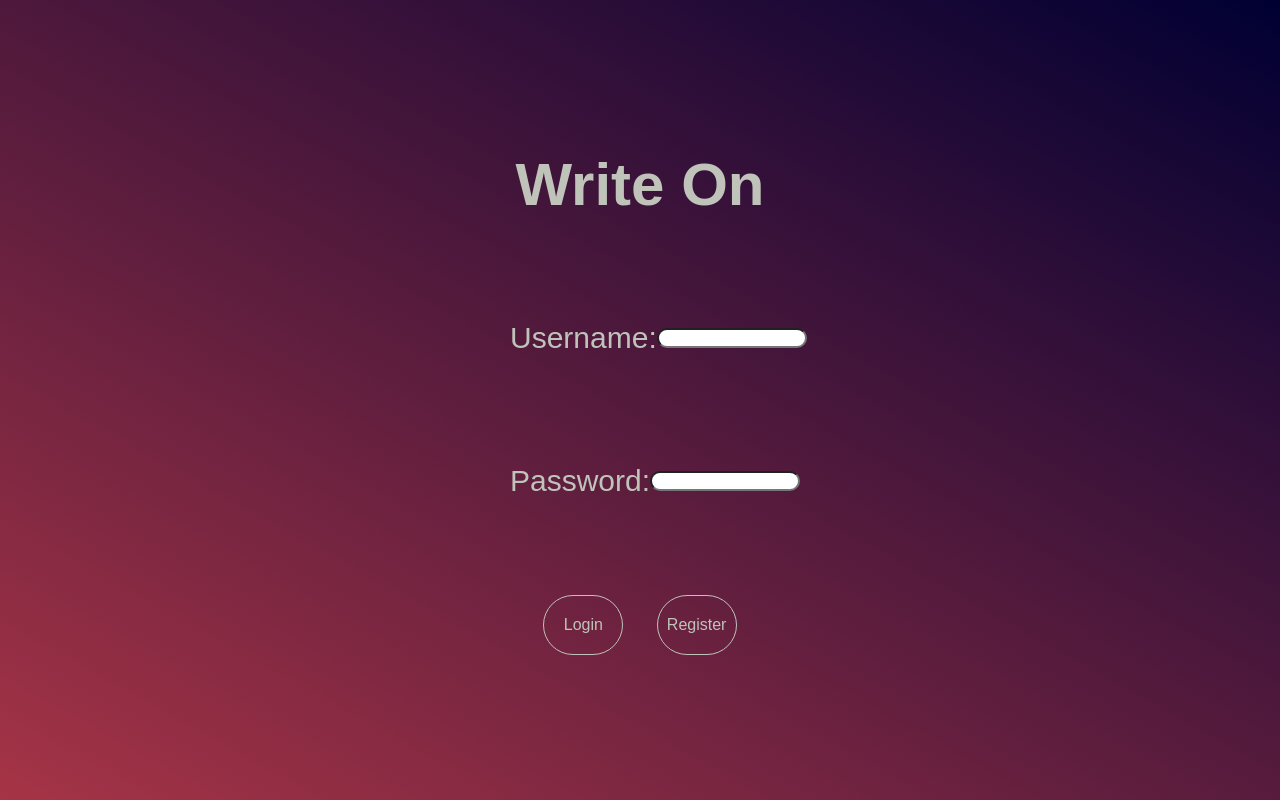
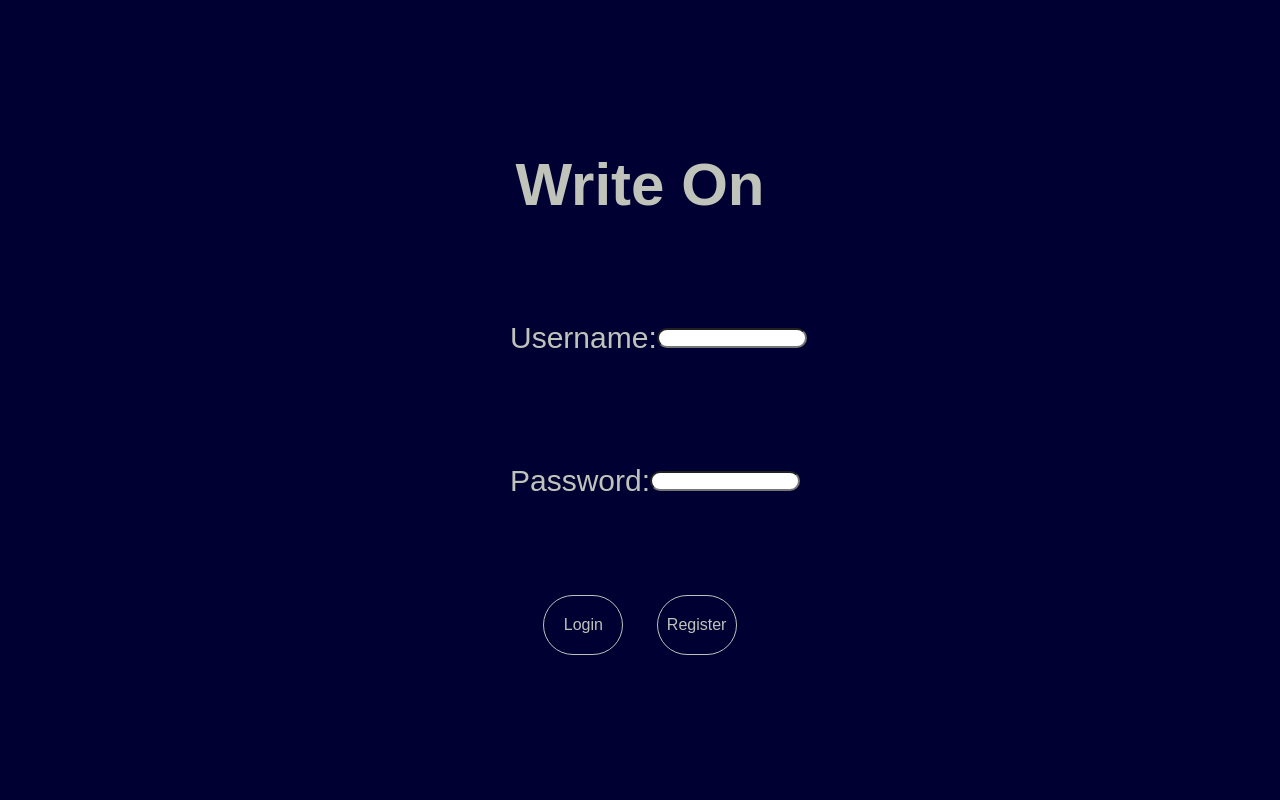
Before and after one commit to ColetonS/personal-project, a React (Create React App) app: page /imitations in a window 1280 px wide. Built offline with nearby package versions, Linux system fonts and the light colour scheme; no server answers; a web font is replaced by a local one.

Commit message:
background on landing page

```diff
--- a/src/components/Dashboard/Dashboard.scss
+++ b/src/components/Dashboard/Dashboard.scss
@@ -12,6 +12,7 @@ $red: #f45e61;
 
 .dashboard {
   color: $primary-color;
+  // background: #a63446;
   //   border: 3px solid green;
   height: 100%;
   width: 100%;
--- a/src/components/Landing/Landing.scss
+++ b/src/components/Landing/Landing.scss
@@ -1,6 +1,8 @@
 $primary-color: #bfc3ba;
 
 .landing {
+  // background: linear-gradient(29deg, #0C6291, #a63446);
+  background: #000033;
   display: flex;
   height: 568px;
   // width: 320px;
@@ -52,12 +54,12 @@ $primary-color: #bfc3ba;
     color: $primary-color;
     // outline: inset;
     cursor: pointer;
-    transition: 0.85s;
+    transition: 0.75s;
   }
   :hover {
-    border: 2px solid #a6346a;
-    background: #0C6291;
-    box-shadow: inset 0 0 5px #a6346a;
+    border: 2px solid #0C6291;
+    background: #a63446;
+    // color: #0C6291;
     outline: none;
   }
 }
```
Also changed, not shown: 1 other file (tests, documents, lock files or other folders).
